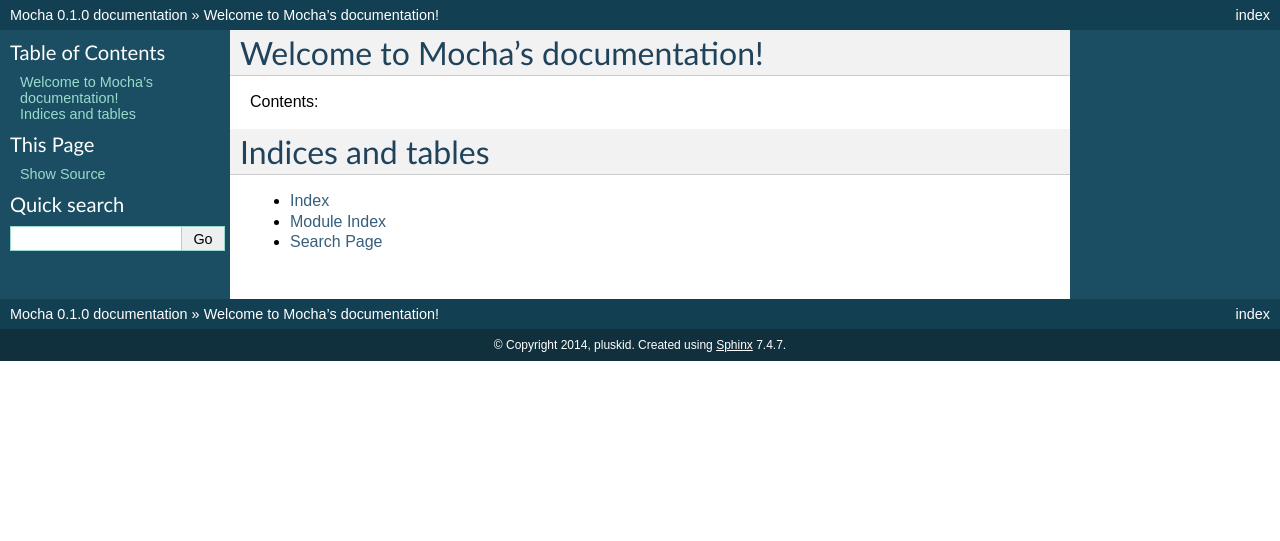
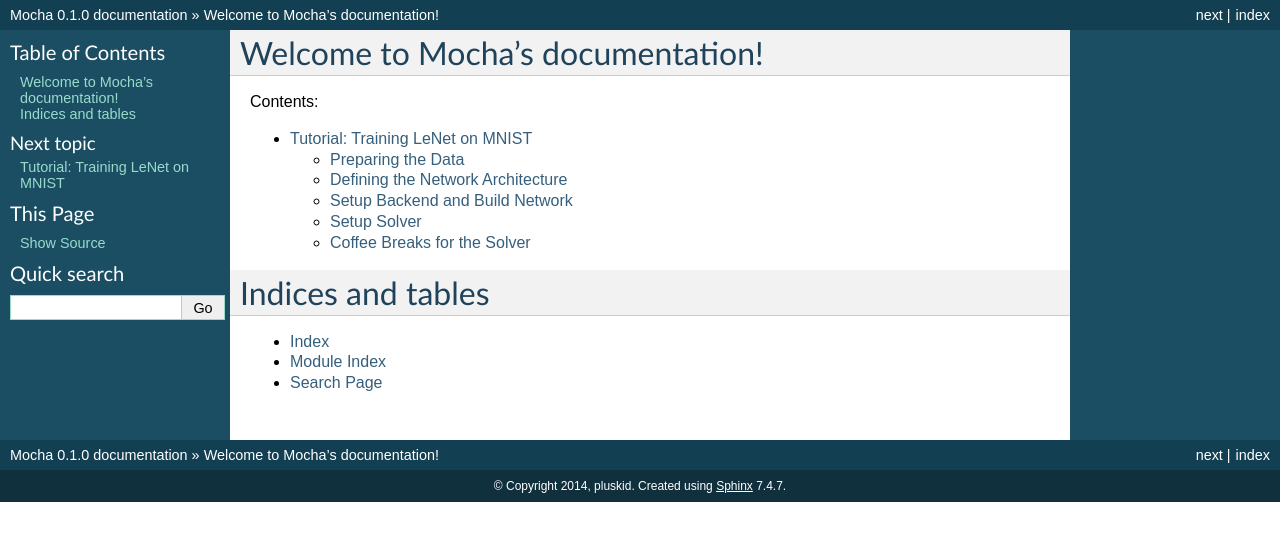
Before and after one commit to pluskid/Mocha.jl, a Sphinx documentation site: the page built from docs/index.rst, in a window 1280 px wide. Shown: the top 541 px of the page. Built offline with Sphinx 7.4.7, drawn with Linux system fonts in a browser that asks for light colours; some of the changed lines change nothing that is shown.

Commit message:
half of the MNIST tutorial.

```diff
--- a/docs/index.rst
+++ b/docs/index.rst
@@ -11,6 +11,7 @@
 .. toctree::
    :maxdepth: 2
 
+   tutorial/mnist
 
 
 Indices and tables
--- /dev/null
+++ b/docs/tutorial/mnist.rst
@@ -0,0 +1,125 @@
+Tutorial: Training LeNet on MNIST
+=================================
+
+This tutorial goes through the code in ``examples/mnist`` to explain the basic usages of Mocha. We will use the architecture known as [LeNet]_, which is a deep convolutional neural network known to work well on handwritten digit classification tasks. More specifically, we will use the Caffe's modified architecture, by replacing the sigmoid activation functions with Rectified Learning Unit (ReLU) activation functions.
+
+Preparing the Data
+------------------
+
+`MNIST <http://yann.lecun.com/exdb/mnist/>`_ is handwritten digit recognition dataset containing 60,000 training examples and 10,000 test examples. Each example is a 28x28 single channel grayscale image. The dataset in a binary format could be downloaded from `Yann LeCun's website <http://yann.lecun.com/exdb/mnist/>`_. We have created a script ``get-mnist.sh`` to download the dataset, and it will call ``mnist.convert.jl`` to convert the binary dataset into HDF5 file that Mocha could read.
+
+When the conversion finishes, ``data/train.hdf5`` and ``data/test.hdf5`` will be generated.
+
+Defining the Network Architecture
+---------------------------------
+
+The LeNet consists of a convolution layer followed by a pooling layer, and then another convolution followed by a pooling layer. After that, two densely connected layers were added. We don't use a configuration file to define a network architecture like Caffe, instead, the network definition is directly done in Julia. First of all, let's import the Mocha package.
+
+.. code-block:: julia
+
+   using Mocha
+
+Then we will define a data layer, which read the HDF5 file and provide input for the network:
+
+.. code-block:: julia
+
+   data_layer = HDF5DataLayer(source="data/train.txt", batch_size=64)
+
+Note the ``source`` is a simple text file what contains a list of real data files (in this case ``data/train.hdf5``). This behavior is the same as in Caffe, and could be useful when your dataset contains a lot of files. Note we also specified the batch size as 64.
+
+Next we define a convolution layer in a similar way:
+
+.. code-block:: julia
+
+   conv_layer = ConvolutionLayer(name="conv1", n_filter=20, kernel=(5,5), bottoms=[:data], tops=[:conv])
+
+There are more parameters we specified here
+
+``name``
+  Every layer could be given a name. When saving the model to disk and loading back, this is used as an identifier to map to the correct layer. So if your layer contains learned parameters (a convolution layer contains learned filters), you should give it a unique name.
+``n_filter``
+  Number of convolution filters.
+``kernel``
+  The size of each filter. This is specified in a tuple containing kernel width and kernel height, respectively. In this case, we are defining a 5x5 square filter size.
+``bottoms``
+  An array of symbols specifying where to get data from. In this case, we are asking for a single data source called ``:data``. This is provided by the HDF5 data layer we just defined. By default, the HDF5 data layer tries to find two dataset named ``data`` and ``label`` from the HDF5 file, and provide two stream of data called ``:data`` and ``:label``, respectively. You can change that by specifying the ``tops`` property for the HDF5 data layer if needed.
+``tops``
+  This specify a list of names for the output of the convolution layer. In this case, we are only taking one stream of input and after convolution, we output on stream of convolved data with the name ``:conv``.
+
+Another convolution layer and pooling layer are defined similarly, with more filters this time:
+
+.. code-block:: julia
+
+   pool_layer = PoolingLayer(kernel=(2,2), stride=(2,2), bottoms=[:conv], tops=[:pool])
+   conv2_layer = ConvolutionLayer(name="conv2", n_filter=50, kernel=(5,5), bottoms=[:pool], tops=[:conv2])
+
+Note the ``tops`` and ``bottoms`` define the computation or data dependency. After the convolution and pooling layers, we add two fully connected layers. They are called ``InnerProductLayer`` because the computation is basically inner products between the input and the layer weights. The layer weights are also learned, so we also give names to the two layers:
+
+.. code-block:: julia
+
+   fc1_layer  = InnerProductLayer(name="ip1", output_dim=500, neuron=Neurons.ReLU(), bottoms=[:pool2], tops=[:ip1])
+   fc2_layer  = InnerProductLayer(name="ip2", output_dim=10, bottoms=[:ip1], tops=[:ip2])
+
+Everything should be self-evidence. The ``output_dim`` property of an inner product layer specify the dimension of the output. Note the dimension of the input is automatically determined from the bottom data stream.
+
+Note for the first inner product layer, we specifies a Rectified Learning Unit (ReLU) activation function via the ``neuron`` property. An activation function could be added to almost all computation layers (e.g. convolution layer). By default, no activation function, or the *identity activation function* is used. We don't use activation function for the last inner product layer, because that layer acts as a linear classifier.
+
+This is the basic structure of LeNet. In order to train this network, we need to define a loss function. This is done by adding a loss layer:
+
+.. code-block:: julia
+
+   loss_layer = SoftmaxLossLayer(bottoms=[:ip2,:label])
+
+Note this softmax loss layer takes as input ``:ip2``, which is the output of the last inner product layer, and ``:label``, which comes directly from the HDF5 data layer. It will compute an averaged loss over each mini batch, which allows us to initiate back propagation to update network parameters.
+
+Setup Backend and Build Network
+-------------------------------
+
+Now we have defined all the relevant layers. Let's setup the computation backend and construct a network with those layers. In this example, we will go with the simple pure Julia CPU backend first:
+
+.. code-block:: julia
+
+   sys = System(CPUBackend())
+   init(sys)
+
+The ``init`` function of a Mocha ``System`` will initialize the computation backend. With an initialized system, we could go ahead and construct our network:
+
+.. code-block:: julia
+
+   common_layers = [conv_layer, pool_layer, conv2_layer, pool2_layer, fc1_layer, fc2_layer]
+   net = Net(sys, [data_layer, common_layers..., loss_layer])
+
+A network is built by passing the constructor an initialized system, and a list of layers. Note we use ``common_layers`` to collect a subset of the layers. We will explain this in a minute.
+
+Setup Solver
+------------
+
+We will use Stochastic Gradient Descent (SGD) to solve or train our deep network.
+
+.. code-block:: julia
+
+   params = SolverParameters(max_iter=10000, regu_coef=0.0005, base_lr=0.01, momentum=0.9,
+       lr_policy=LRPolicy.Inv(0.0001, 0.75))
+   solver = SGD(params)
+
+The behavior of the solver is specified in the following parameters
+
+``max_iter``
+  Max number of iterations the solver will run to train the network.
+``regu_coef``
+  Regularization coefficient. By default, both the convolution layer and the inner product layer have L2 regularizers for their weights (and no regularization for bias). Those regularizations could be customized for each layer individually. The parameter here is just a global scaling factor for all the local regularization coefficients if any.
+``base_lr``
+  This is the base learning rate. Again this is a global scaling factor, and each layer could specify their own local learning rate.
+``momentum``
+  The momentum used in SGD. See the `Caffe document <http://caffe.berkeleyvision.org/tutorial/solver.html>`_ for *rules of thumb* for setting the learning rate and momentum.
+``lr_policy``
+  The learning rate policy. In this example, we are using the ``Inv`` policy with gamma = 0.001 and power = 0.75. This policy will gradually shrink the learning rate, by setting it to base_lr * (1 + gamma * iter)\ :sup:`-power`.
+
+Now our solver is ready to go. But in order to give him a healthy working plan, we decided to allow him to have some coffee breaks.
+
+Coffee Breaks for the Solver
+----------------------------
+
+To be continued ... the author went to coffee break...
+
+.. [LeNet] Lecun, Y.; Bottou, L.; Bengio, Y.; Haffner, P., *Gradient-based learning applied to document recognition*, Proceedings of the IEEE, vol.86, no.11, pp.2278-2324, Nov 1998.
```
